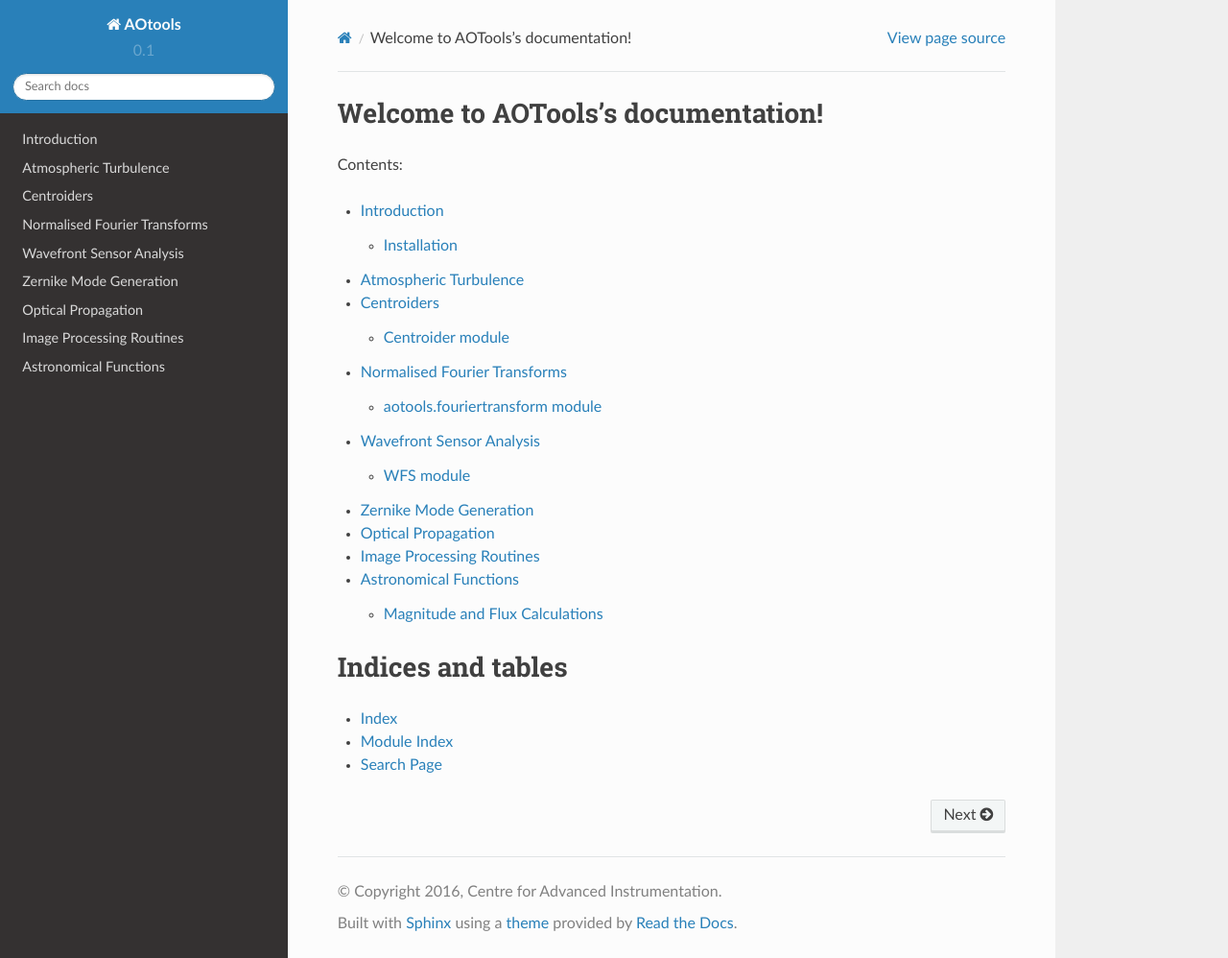
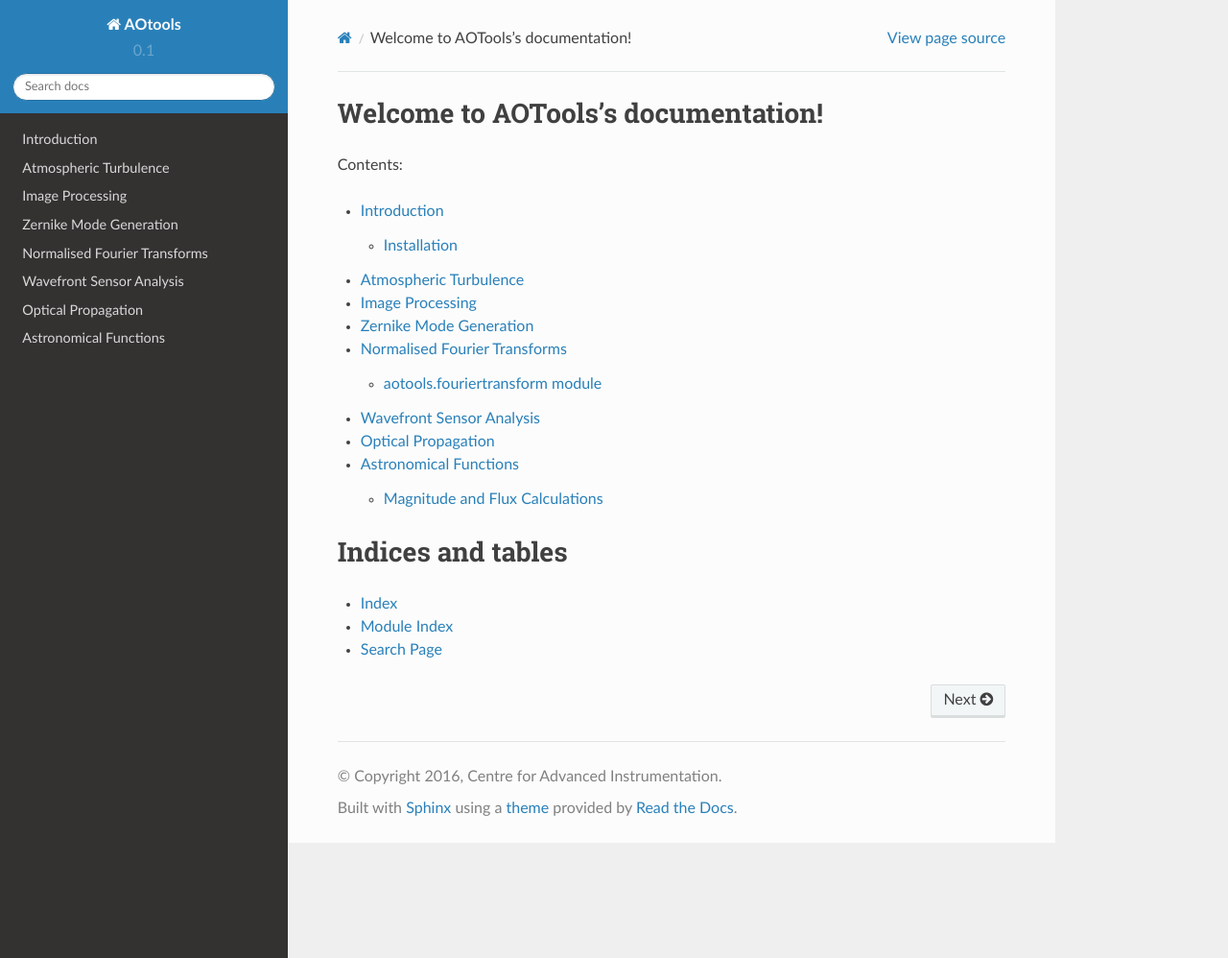
Before and after one commit to ojdf/aotools, a Sphinx documentation site: the page built from doc/source/index.rst, in a window 1280 px wide and 998 px high. Shown: the whole window at 96% size. Built offline with Sphinx 7.4.7 and the Read the Docs theme 2.0.0, drawn with Linux system fonts in a browser that asks for light colours.

Commit message:
Updated docs
Updated doc structure

```diff
--- a/doc/source/index.rst
+++ b/doc/source/index.rst
@@ -13,12 +13,11 @@ Contents:
 
    introduction
    turbulence
-   centroiders
+   image_processing
+   zernike
    fft
    wfs
-   zernike
    opticalpropagation
-   image_processing
    astronomy
 
 Indices and tables
--- a/doc/source/wfs.rst
+++ b/doc/source/wfs.rst
@@ -1,10 +1,9 @@
 Wavefront Sensor Analysis
 =========================
 
-WFS module
------------
-
 .. automodule:: aotools.wfs
     :members:
+    :imported-members:
     :undoc-members:
+    :exclude-members: numpy
     :show-inheritance:
```
Also changed, not shown: doc/source/centroiders.rst (deleted, +0 -11 lines), doc/source/image_processing.rst (+8 -5 lines).
